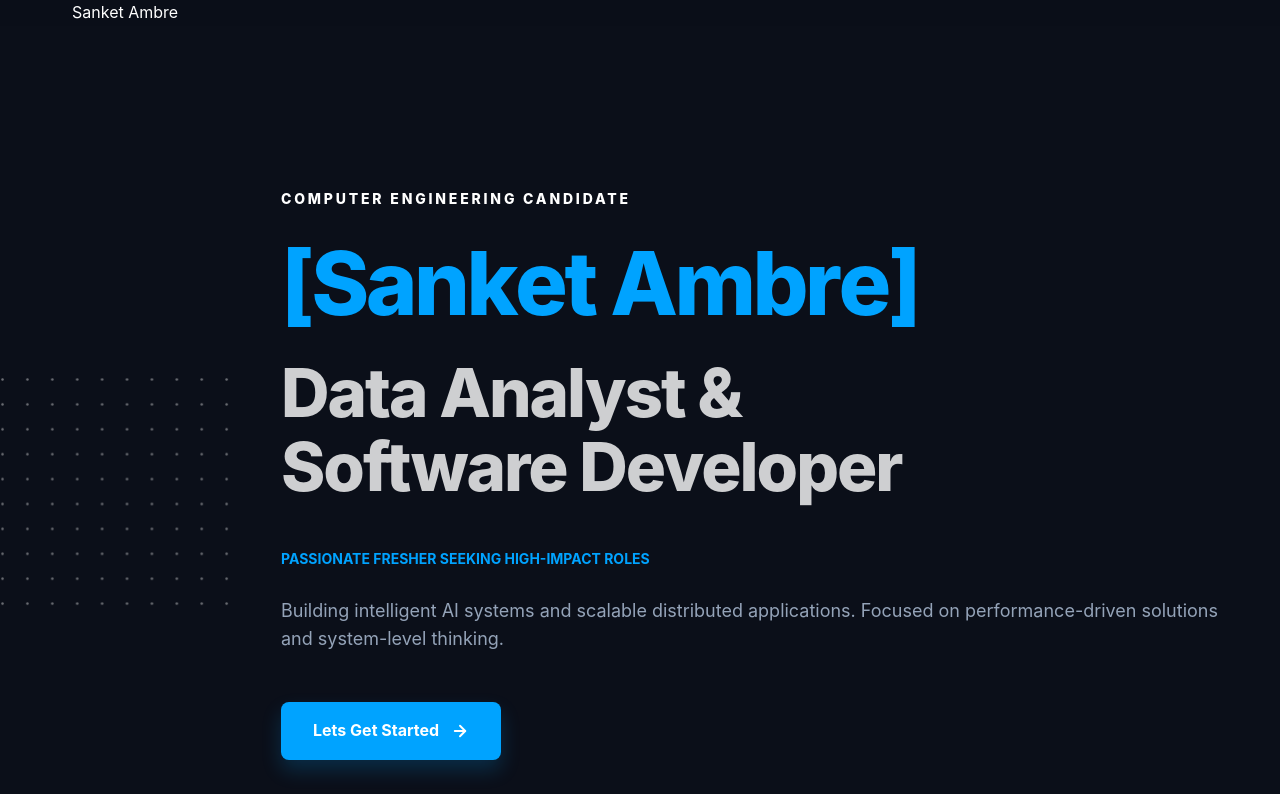
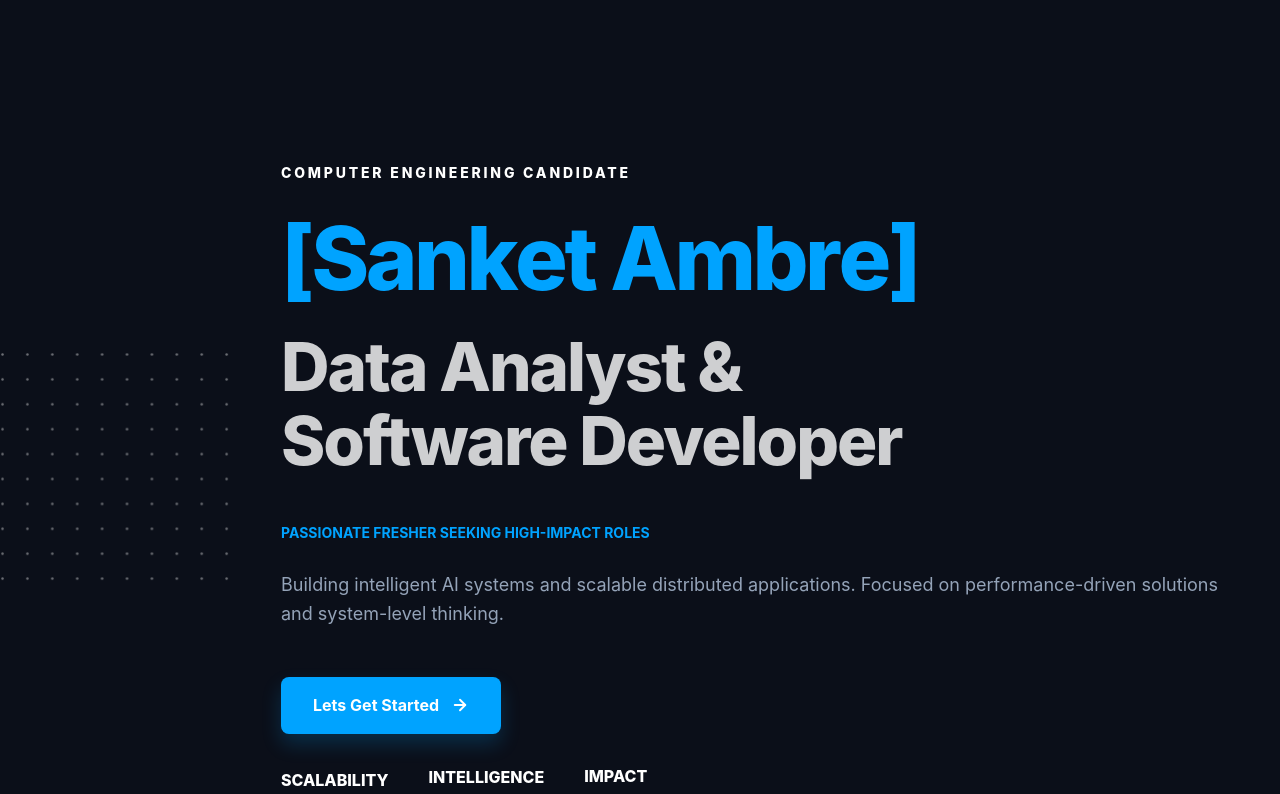
Before and after one commit to sankett02/portfolio, a React app: page / in a window 1280 px wide. Shown: the top 794 px of the page. Built offline with nearby package versions, Linux system fonts and the light colour scheme; the HTML template or start-up script is replaced by a standard one.

Commit message:
Remove redundant branding from Navbar header

```diff
--- a/src/components/Navbar.tsx
+++ b/src/components/Navbar.tsx
@@ -27,9 +27,8 @@ const Navbar = () => {
       </div>
 
       <div className="container flex justify-between items-center py-5">
-        <div className="text-2xl font-black tracking-tighter text-white cursor-pointer hover:cyan-text transition-colors">
-          Sanket Ambre
-        </div>
+        {/* Brand name removed as requested */}
+        <div className="flex-1"></div>
 
         {/* Desktop Navigation */}
         <div className="hidden md\:flex items-center gap-12">
```
